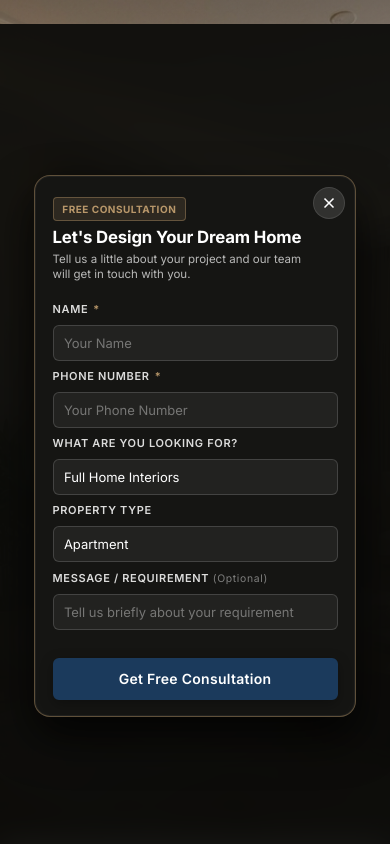
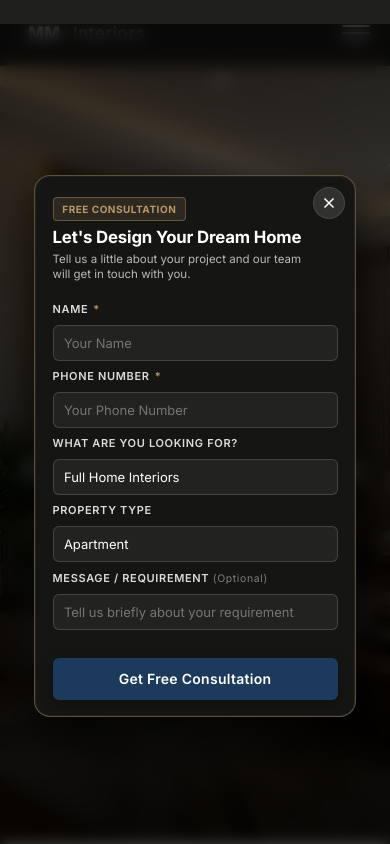
Before and after one commit to ChanduInjumalla/mm-interiors-website, a React (Vite) app: page / in a window 390 px wide. Shown: the top 844 px of the page. Built offline with nearby package versions, Linux system fonts and the light colour scheme.

Commit message:
fix: restore navigation bar, restore preferred 0.72 opacity and blur, and use portal to mount modal to document.body covering full viewport from top: 0

```diff
--- a/src/components/Hero/HeroConsultationCard.jsx
+++ b/src/components/Hero/HeroConsultationCard.jsx
@@ -1,4 +1,5 @@
 import { useState, useEffect, useCallback } from 'react';
+import { createPortal } from 'react-dom';
 import { trackFormSubmission, trackCTAClick } from '../../utils/analytics';
 import { submitLeadForm } from '../../utils/formSubmit';
 import './HeroConsultationCard.css';
@@ -7,6 +8,9 @@ export default function HeroConsultationCard() {
   const [isOpen, setIsOpen] = useState(true);
   const [isSubmitted, setIsSubmitted] = useState(false);
   const [isSubmitting, setIsSubmitting] = useState(false);
+  const [isMobile, setIsMobile] = useState(() =>
+    typeof window !== 'undefined' ? window.innerWidth <= 768 : false
+  );
   const [formData, setFormData] = useState({
     name: '',
     phone: '',
@@ -15,6 +19,14 @@ export default function HeroConsultationCard() {
     message: '',
   });
   const [errors, setErrors] = useState({});
+
+  useEffect(() => {
+    const handleResize = () => {
+      setIsMobile(window.innerWidth <= 768);
+    };
+    window.addEventListener('resize', handleResize);
+    return () => window.removeEventListener('resize', handleResize);
+  }, []);
 
   // Keyboard accessibility: Close on Escape key
   const handleKeyDown = useCallback((e) => {
@@ -28,9 +40,9 @@ export default function HeroConsultationCard() {
     return () => window.removeEventListener('keydown', handleKeyDown);
   }, [handleKeyDown]);
 
-  // When modal is open on mobile, toggle body class to hide header split
+  // Lock scroll when modal is open on mobile
   useEffect(() => {
-    if (isOpen) {
+    if (isOpen && isMobile) {
       document.body.classList.add('has-hero-modal-open');
     } else {
       document.body.classList.remove('has-hero-modal-open');
@@ -38,7 +50,7 @@ export default function HeroConsultationCard() {
     return () => {
       document.body.classList.remove('has-hero-modal-open');
     };
-  }, [isOpen]);
+  }, [isOpen, isMobile]);
 
   const handleClose = () => {
     setIsOpen(false);
@@ -110,7 +122,8 @@ export default function HeroConsultationCard() {
       )}
 
       {/* Consultation Card */}
-      {isOpen && (
+      {isOpen && (() => {
+        const modalElement = (
           <div
             className="hero-card-wrapper"
             role="dialog"
@@ -277,7 +290,13 @@ export default function HeroConsultationCard() {
               )}
             </div>
           </div>
-      )}
+        );
+
+        if (isMobile && typeof document !== 'undefined') {
+          return createPortal(modalElement, document.body);
+        }
+        return modalElement;
+      })()}
     </>
   );
 }
--- a/src/styles/mobile-responsive.css
+++ b/src/styles/mobile-responsive.css
@@ -305,15 +305,8 @@
   }
 
   /* Seamless Full-Viewport Modal Overlay on Mobile
-     Covers entire viewport with rich, uniform backdrop without any navbar split */
-  body.has-hero-modal-open .header,
-  body.has-hero-modal-open .floating-wa {
-    opacity: 0 !important;
-    visibility: hidden !important;
-    pointer-events: none !important;
-    transition: opacity 0.25s ease, visibility 0.25s ease !important;
-  }
-
+     Mounted directly to body via portal, covering entire viewport from top: 0
+     over the header with the exact preferred opacity and blur */
   body.has-hero-modal-open {
     overflow: hidden !important;
   }
@@ -330,10 +323,10 @@
     width: 100dvw !important;
     height: 100vh !important;
     height: 100dvh !important;
-    z-index: 9999 !important;
-    background: rgba(12, 12, 10, 0.94) !important;
-    backdrop-filter: blur(16px) !important;
-    -webkit-backdrop-filter: blur(16px) !important;
+    z-index: 99999 !important;
+    background: rgba(0, 0, 0, 0.72) !important;
+    backdrop-filter: blur(8px) !important;
+    -webkit-backdrop-filter: blur(8px) !important;
     align-items: center !important;
     justify-content: center !important;
     padding: 1rem !important;
```
Lines whose indentation alone changed are shown as unchanged.
